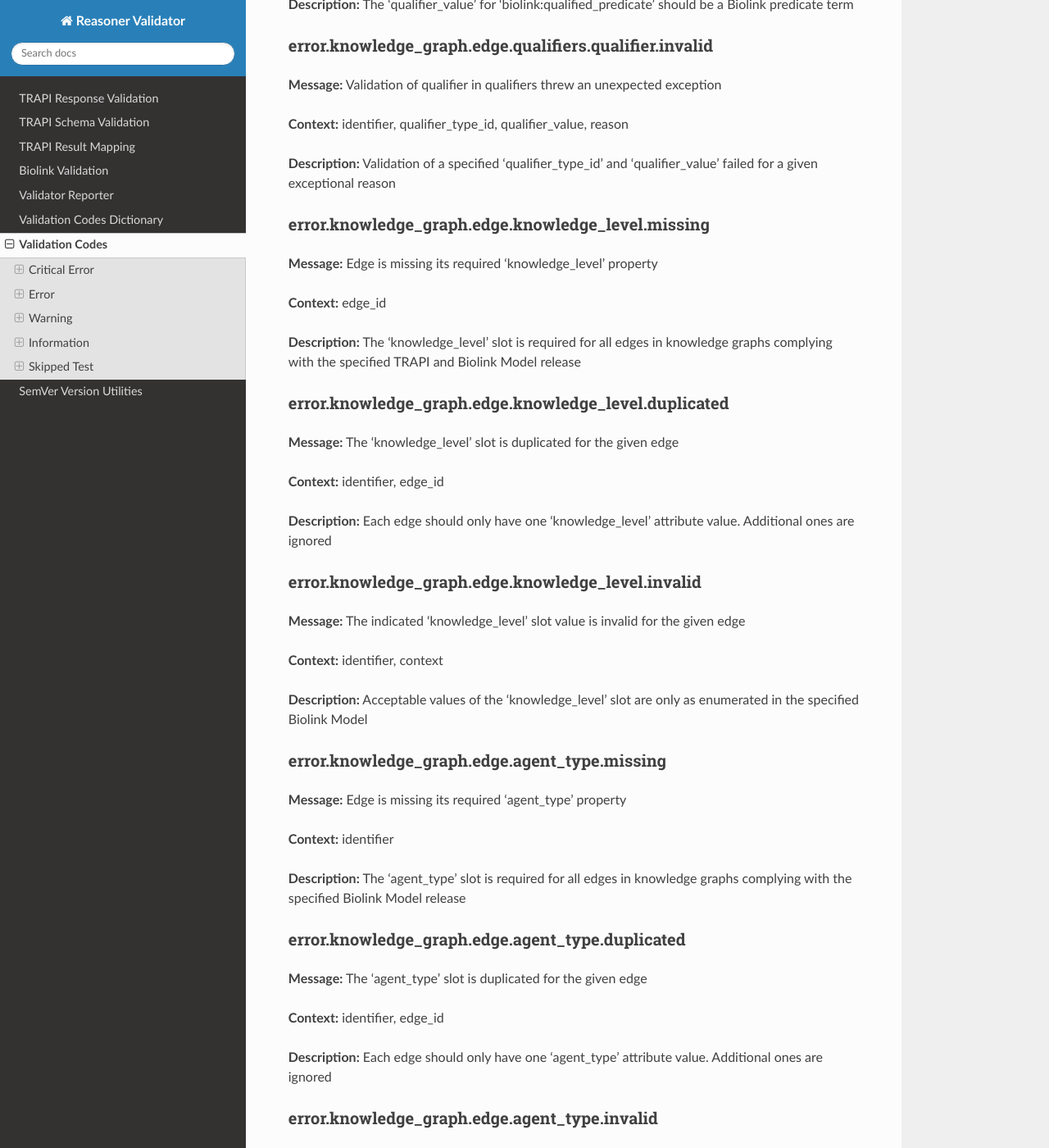
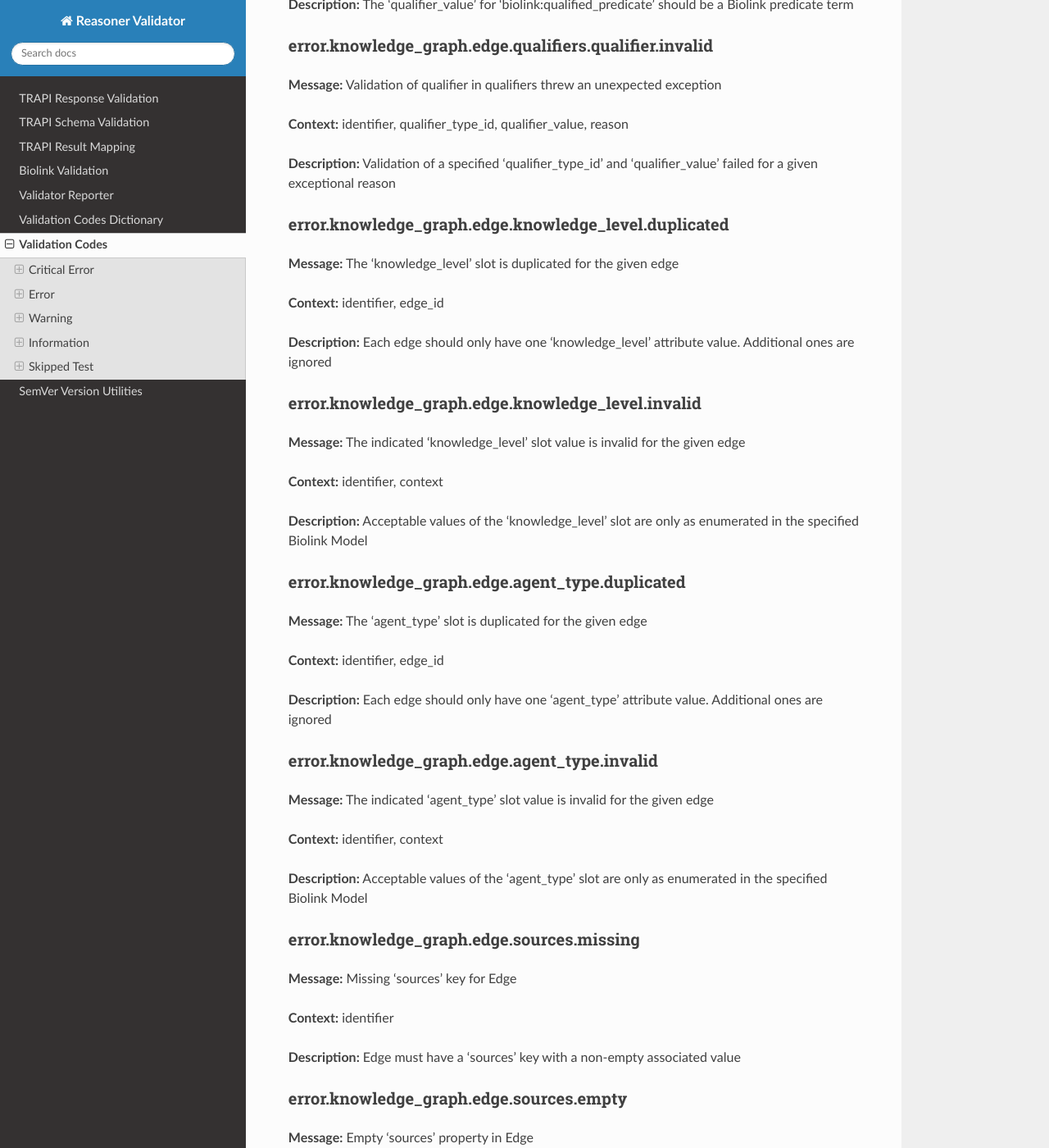
Before and after one commit to NCATSTranslator/reasoner-validator, a Sphinx documentation site: the page built from docs/validation_codes_dictionary.md, in a window 1280 px wide and 1400 px high, scrolled down 19264 px. Shown: the whole window at 82% size. Built offline with Sphinx 7.4.7 and the Read the Docs theme 3.1.0, drawn with Linux system fonts in a browser that asks for light colours.

Commit message:
Knowledge Level and Agent Type validation updated to TRAPI 2.0

```diff
--- a/docs/validation_codes_dictionary.md
+++ b/docs/validation_codes_dictionary.md
@@ -722,14 +722,6 @@
 
 **Description:** Validation of a specified 'qualifier_type_id' and 'qualifier_value' failed for a given exceptional reason
 
-### error.knowledge_graph.edge.knowledge_level.missing
-
-**Message:** Edge is missing its required 'knowledge_level' property
-
-**Context:** edge_id
-
-**Description:** The 'knowledge_level' slot is required for all edges in knowledge graphs complying with the specified TRAPI and Biolink Model release
-
 ### error.knowledge_graph.edge.knowledge_level.duplicated
 
 **Message:** The 'knowledge_level' slot is duplicated for the given edge
@@ -745,14 +737,6 @@
 **Context:** identifier, context
 
 **Description:** Acceptable values of the 'knowledge_level' slot are only as enumerated in the specified Biolink Model
-
-### error.knowledge_graph.edge.agent_type.missing
-
-**Message:** Edge is missing its required 'agent_type' property
-
-**Context:** identifier
-
-**Description:** The 'agent_type' slot is required for all edges in knowledge graphs complying with the specified Biolink Model release
 
 ### error.knowledge_graph.edge.agent_type.duplicated
 
```
Also changed, not shown: 2 other files.
